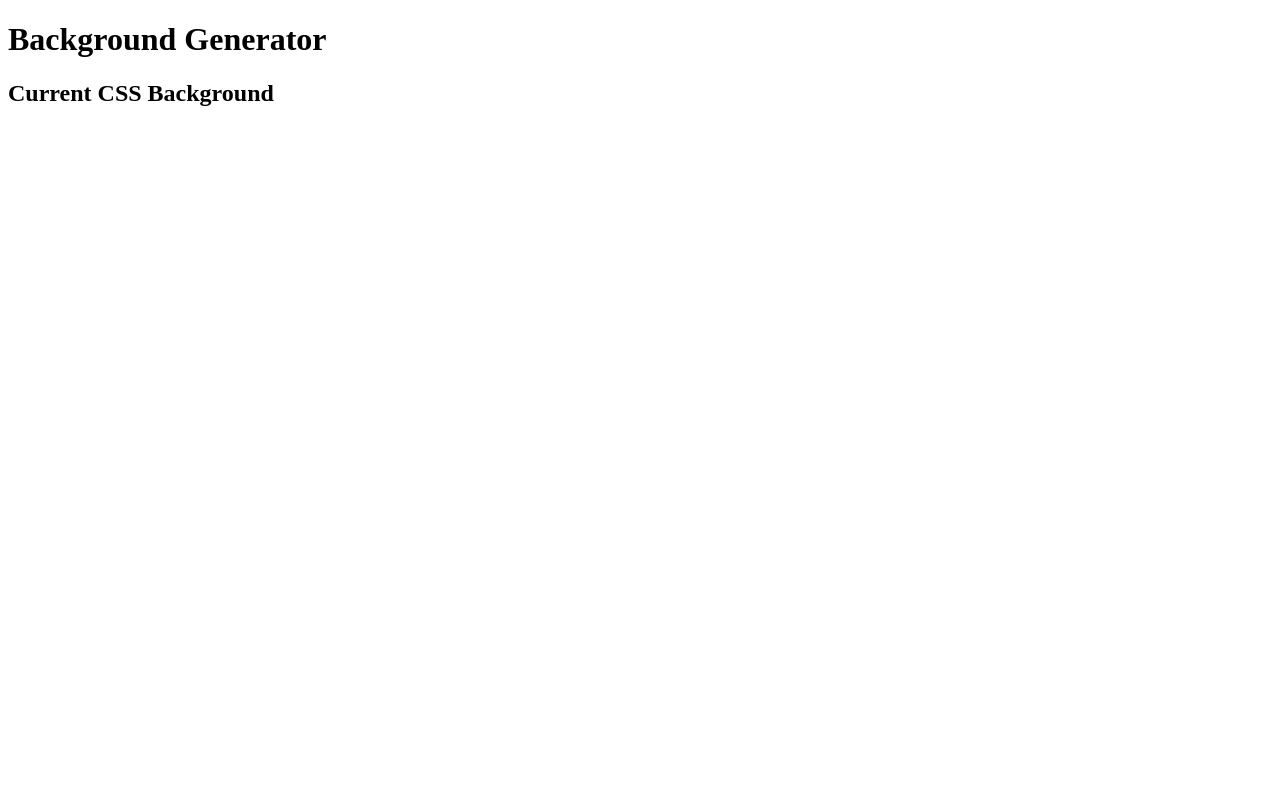
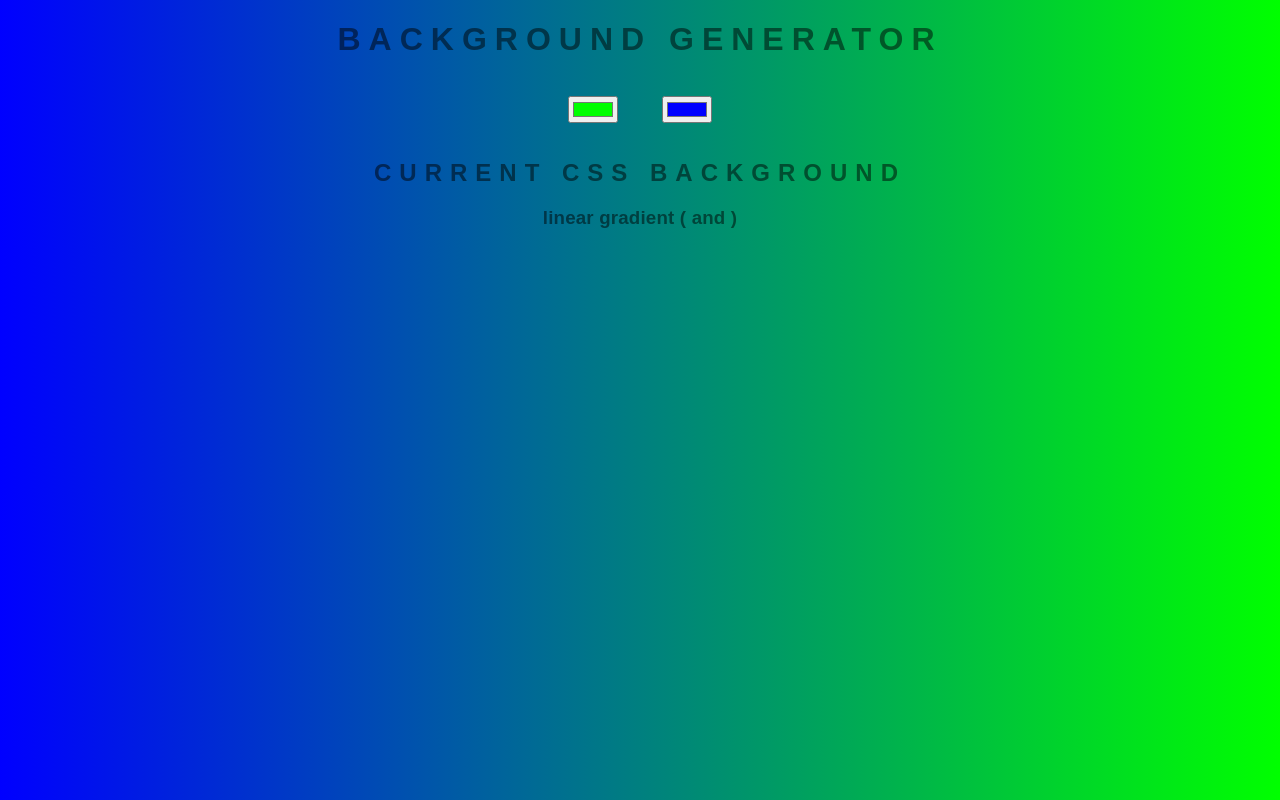
Before and after one commit to ronak29jain/Background-Generator, a plain HTML site: page index.html in a window 1280 px wide. Drawn offline with Linux system fonts and the light colour scheme.

Commit message:
first try

```diff
--- a/index.html
+++ b/index.html
@@ -4,10 +4,19 @@
     <meta charset="UTF-8">
     <meta http-equiv="X-UA-Compatible" content="IE=edge">
     <meta name="viewport" content="width=device-width, initial-scale=1.0">
+    <link rel="stylesheet" href="./style.css">
     <title>Background Generator</title>
 </head>
 <body>
     <h1>Background Generator</h1>
+    <div>
+        <input id="firstcolor" type="color" name="firstcolor" value="#00ff00">
+        <input id="secondcolor" type="color" name="secondcolor" value="#0000ff">
+    </div>
     <h2>Current CSS Background</h2>
+    <h3>linear gradient (<span id="firstcolorrbg"> </span> and <span id="secondcolorrgb"> </span>) </h3>
+
+
+    <script src="./script.js"></script>
 </body>
 </html>
--- a/script.js
+++ b/script.js
@@ -0,0 +1,11 @@
+var firstcolor = document.getElementById('firstcolor');
+var secondcolor = document.getElementById('secondcolor');
+
+var body = document.getElementsByTagName('body')[0];
+
+function print(){
+    console.log(firstcolor.value, secondcolor.value)
+    body.style.background = linear-gradient(to left, firstcolor.value, secondcolor.value);
+}
+
+print();
--- a/style.css
+++ b/style.css
@@ -0,0 +1,17 @@
+body {
+    background: linear-gradient(to left, #00ff00, #0000ff);
+    text-align: center;
+    color: rgba(0, 0, 0, 0.5);
+    letter-spacing: 0.5em;
+    text-transform: uppercase;
+    font-family: sans-serif;
+}
+
+h3 {
+    text-transform: none;
+    letter-spacing: 0.01em;
+}
+
+input {
+    margin: 1rem 1rem;
+}
```
